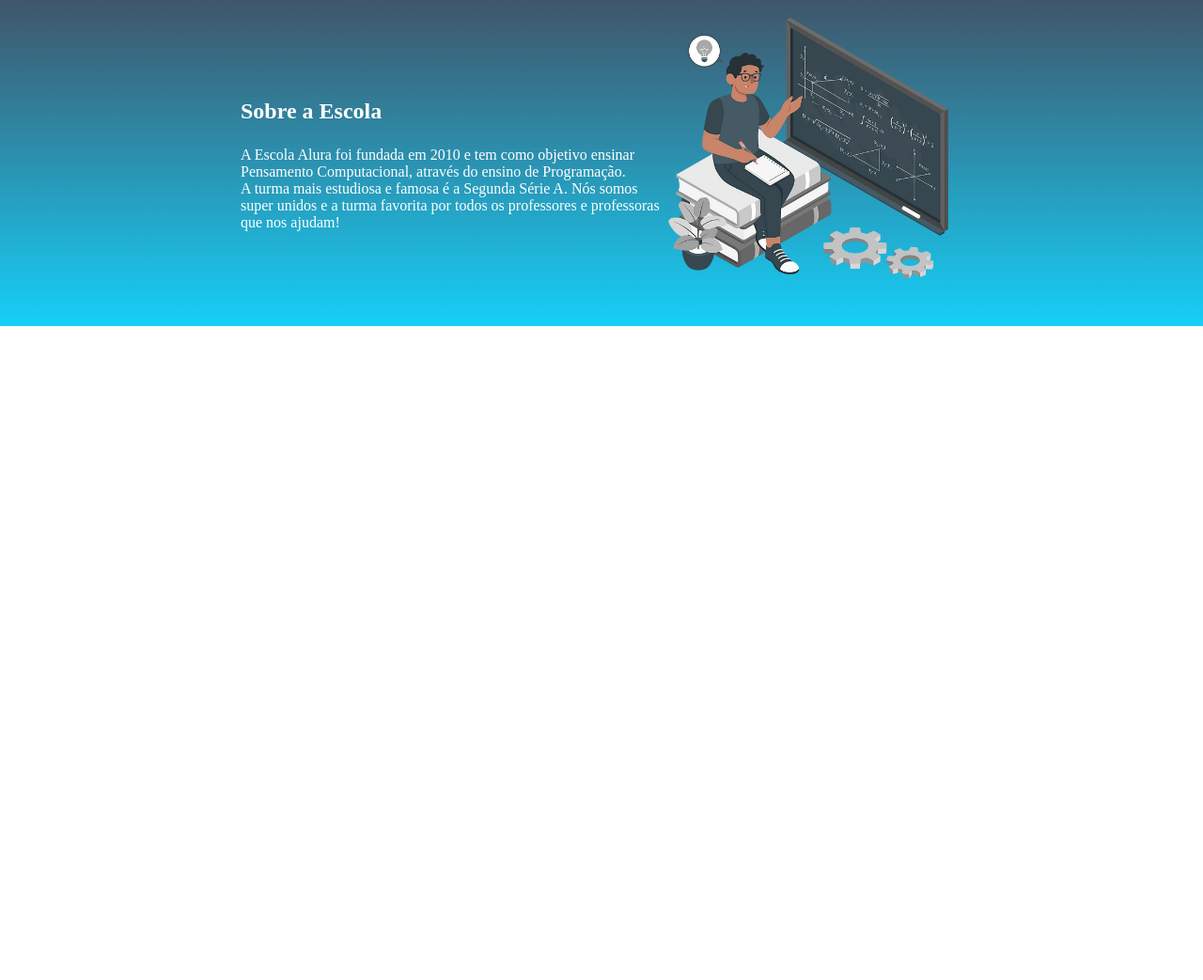
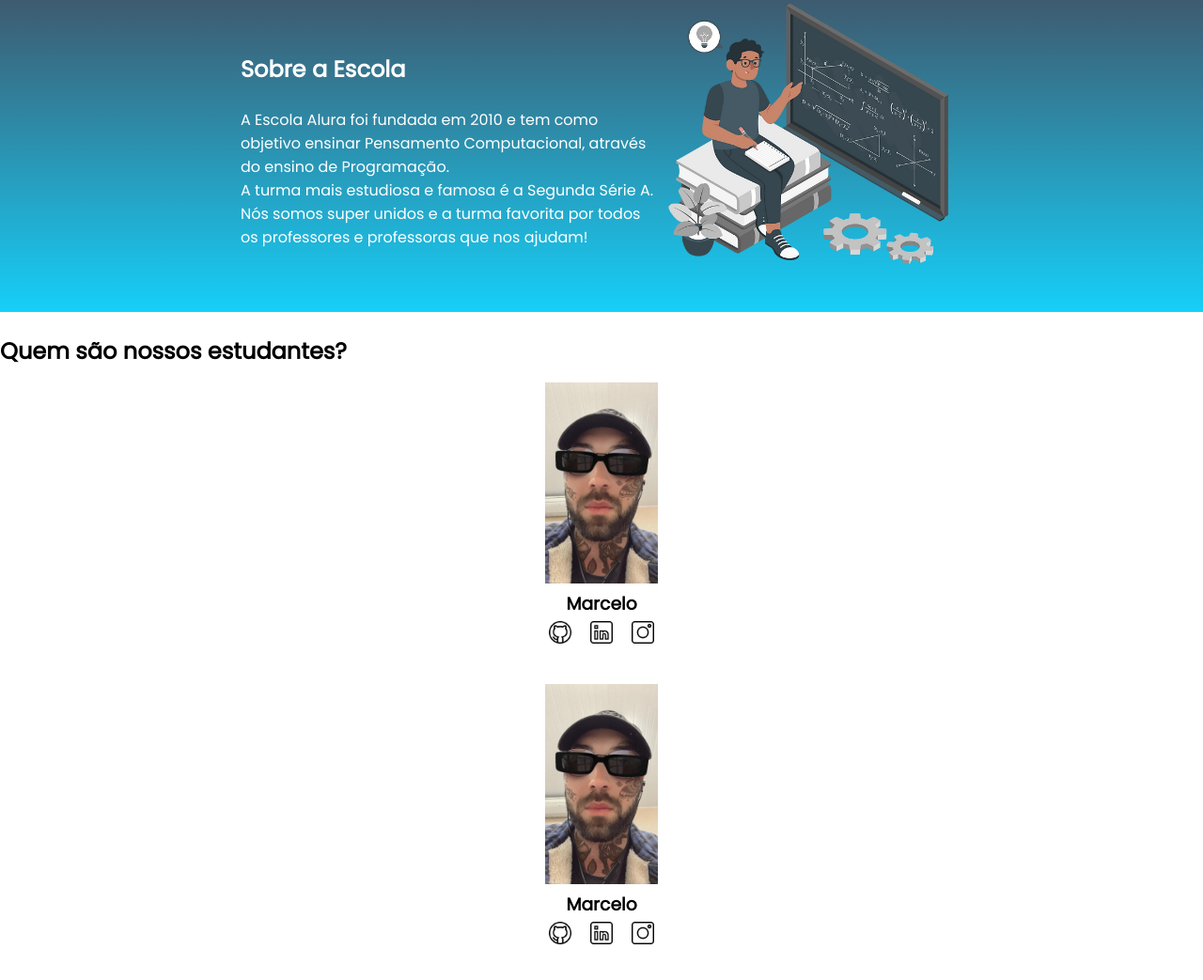
Before and after one commit to Victicoerdoido/Victorrepositorio, a plain HTML site: page index.html in a window 1280 px wide. Shown: the part 113-1156 px from the top of the page at 94% size. Before the commit the page ends 800 px from the top, so only its background shows below. Drawn offline with Linux system fonts and the light colour scheme.

Commit message:
Add files via upload

```diff
--- a/index.html
+++ b/index.html
@@ -1,12 +1,17 @@
 <!DOCTYPE html>
 <html lang="en">
+
 <head>
     <meta charset="UTF-8">
     <meta http-equiv="X-UA-Compatible" content="IE=edge">
     <meta name="viewport" content="width=device-width, initial-scale=1.0">
-    <title>Document</title>
+    <title>Equipe Alura Start</title>
     <link rel="stylesheet" href="style.css">
+    <link rel="preconnect" href="https://fonts.googleapis.com">
+    <link rel="preconnect" href="https://fonts.gstatic.com" crossorigin>
+    <link href="https://fonts.googleapis.com/css2?family=Poppins&display=swap" rel="stylesheet">
 </head>
+
 <body>
     <header class="cabecalho">
         <img class="cabecalho-imagem" src="alurastart logo.png" alt="logo da alura start">
@@ -15,15 +20,32 @@
             <li class="cabecalho-lista-item">Estudante</li>
         </ul>
     </header>
-
-
     <section class="escola">
         <div class="escola-div-conteudo">
             <h2 class="escola-titulo">Sobre a Escola</h2>
-            <p class="escola-texto-um">A Escola Alura foi fundada em 2010 e tem como objetivo ensinar Pensamento Computacional, através do ensino de  Programação.</p>
-            <p class="escola-texto-dois">A turma mais estudiosa e famosa é a Segunda Série A. Nós somos super unidos e a turma favorita por todos os professores e professoras que nos ajudam!</p>
+            <p class="escola-texto-um">A Escola Alura foi fundada em 2010 e tem como objetivo ensinar Pensamento
+                Computacional, através do ensino de Programação.</p>
+            <p class="escola-texto-dois">A turma mais estudiosa e famosa é a Segunda Série A. Nós somos super unidos e a
+                turma favorita por todos os professores e professoras que nos ajudam!</p>
         </div>
-        <img class="escola-imagem" src="Formula-bro.png" alt="Professora no quadro">
+        <img class="escola-imagem" src="Formula-bro.png" alt="imagem que representa uma professora em sala de aula">
+    </section>
+    <section class="estudante">
+        <h2 class="estudante-titulo">Quem são nossos estudantes?</h2>
+        <div class="estudante-div">
+            <img class="estudante-imagem" src="Marcelo.jpeg" alt="foto do marcelo">
+            <h3 class="estudante-nome">Marcelo</h3>
+            <img class="estudante-icone" src="github.png" alt="icone github">
+            <img class="estudante-icone" src="linkedin.png" alt="icone linkedin">
+            <img class="estudante-icone" src="instagram.png" alt="icone instagram">
+        </div>
+        <div class="estudante-div">
+            <img class="estudante-imagem" src="Marcelo.jpeg" alt="foto do marcelo">
+            <h3 class="estudante-nome">Marcelo</h3>
+            <img class="estudante-icone" src="github.png" alt="icone github">
+            <img class="estudante-icone" src="linkedin.png" alt="icone linkedin">
+            <img class="estudante-icone" src="instagram.png" alt="icone instagram">
+        </div>
     </section>
 </body>
 
--- a/style.css
+++ b/style.css
@@ -1,8 +1,10 @@
-* {
+*{
     margin: 0;
     padding: 0;
 }
-
+body {
+    font-family: 'Poppins', sans-serif;
+}
 .cabecalho {
     background-color: #424E61;
     color: white;
@@ -13,13 +15,13 @@
 }
 
 .cabecalho-imagem{
-    width: 15%;
+    width: 10%;
 }
 
 .cabecalho-lista-item{
     display: inline-block;
     margin: 0 16px;
-    font-size: 20px;
+    font-size: 16px;
 }
 
 .escola-imagem{
@@ -38,6 +40,25 @@
 .escola-div-conteudo{
     width: 35%;
 }
+
+
 .escola-titulo{
     padding: 24px 0;
 }
+
+.estudante{
+    padding: 24px 0;
+}
+.estudante-imagem{
+    width: 120px;
+}
+
+.estudante-icone{
+    width: 24px;
+    padding: 4px 8px;
+}
+
+.estudante-div{
+    text-align: center;
+    padding: 16px 0;
+}
```
Also changed, not shown: Marcelo.jpeg (added), github.png (added), instagram.png (added), linkedin.png (added).
